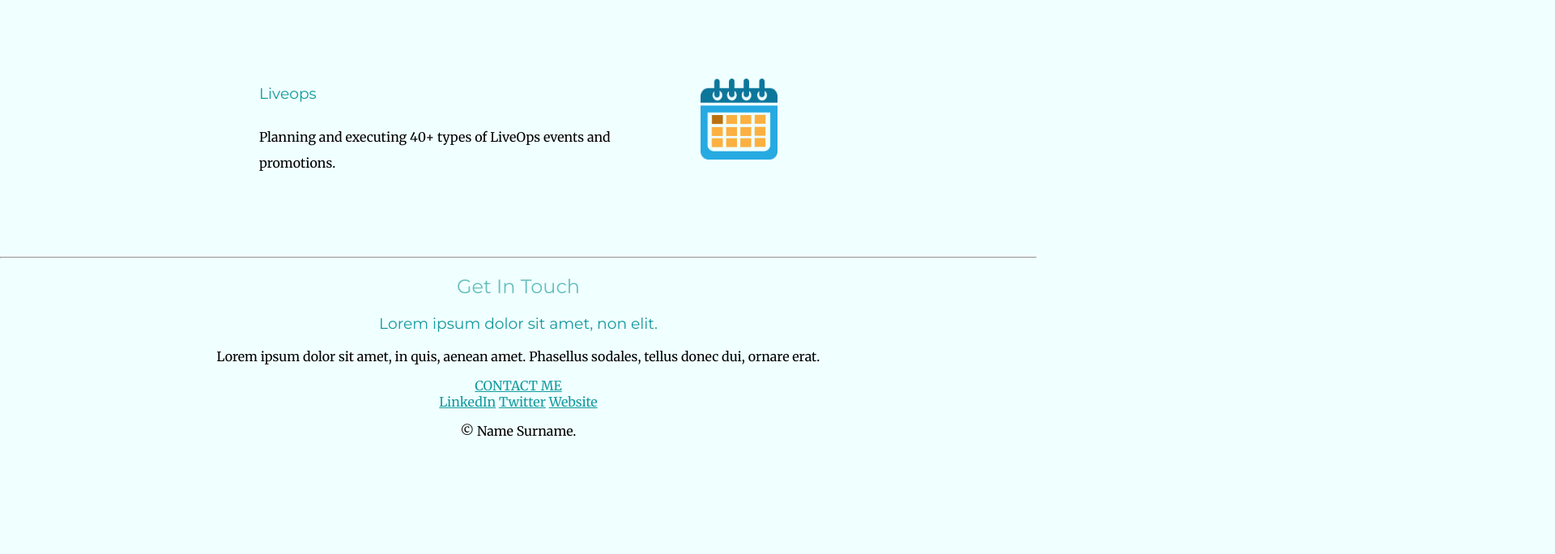
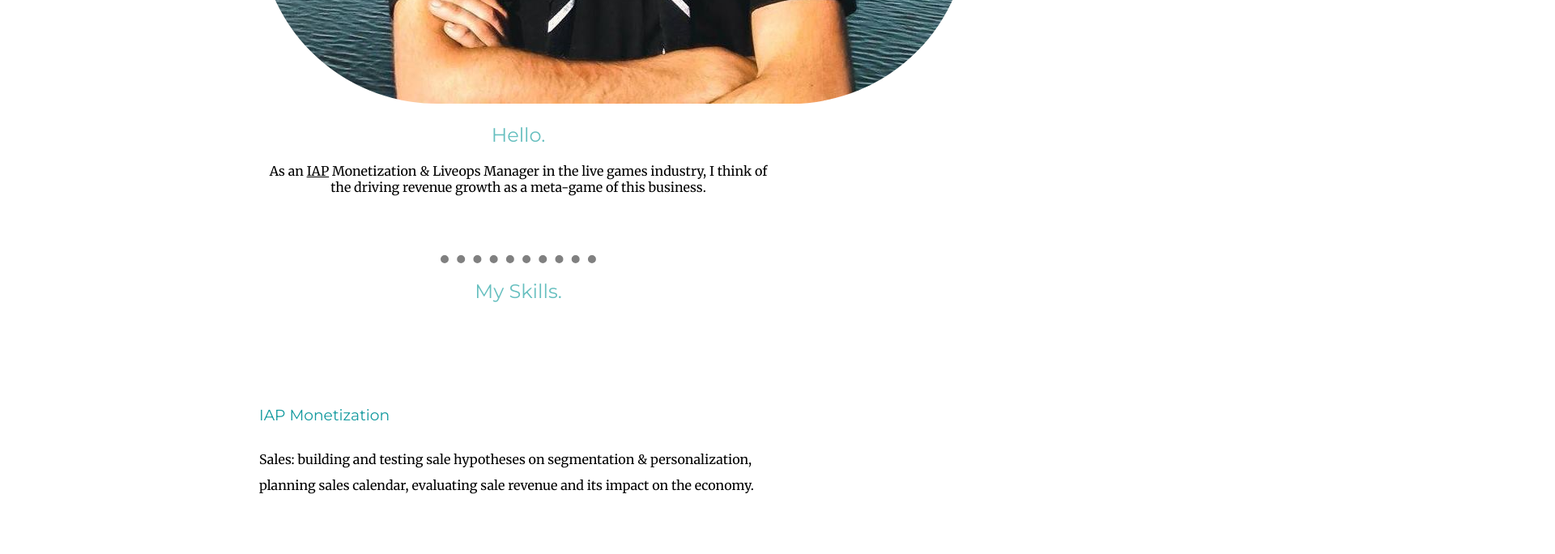
Before and after one commit to slavkoSenkiv/html-personal-website-udemy-webdev, a plain HTML site: page CSS my site/index.html in a window 1280 px wide. Shown: the part 1427-2111 px from the top of the page at 81% size, 1920 px wide, since content can reach past the window. Before the commit the page ends 1985 px from the top, so only its background shows below. Drawn offline with Linux system fonts and the light colour scheme.

Commit message:
Update styles.css

```diff
--- a/CSS my site/css/styles.css
+++ b/CSS my site/css/styles.css
@@ -2,21 +2,20 @@ body{
     padding: 0;
     margin: 0;
     text-align: center;
-    background-color:azure;
     font-family: 'Merriweather';
 }
 
 h1{
     font-family: 'Sacramento';
     font-size: 5rem;
-    margin: 100 auto 0 auto;
+    margin: 0;
 }
 
 h1, h2{
     color: #66BFBF;
 }
 
-h3, a{
+h3{
     color: #11999E;
 }
 
@@ -34,14 +33,24 @@ span{
 }
 
 .skill-row{
-    width: 50%;
-    margin: 100px auto;
     text-align: left;
     line-height: 2;
 }
 .top-container{
     position: relative;
-    padding: 100px;
+    background-color:azure;
+    padding-top: 100px;
+}
+
+.feature-container{
+    margin: 40px;
+}
+
+hr{
+    border-style: dotted none none none;
+    border-width: 10px;
+    width: 15%;
+    border-color: gray;
 }
 
 .cloud{
@@ -49,25 +58,65 @@ span{
 }
 
 .top-cloud{
-    right: 200px;
+    right: 25%;
 }
 
 .bottom-cloud{
-    left: 200px;
+    left: 25%;
 }
 
-.feature-first{
-    height: 100px;
+.monetization{
     float: left;
     margin-right: 30px;
 }
 
-.feature-second{
-    height: 100px;
+.liveops{
     float: right;
     margin-left: 30px;
 }
+
 .avatar{
-    width: 15%;
     border-radius: 25%;
 }
+
+.feature{
+    height: 150px;
+}
+
+.profile, .contact-me, .skill-row{
+    width: 50%;
+    margin: auto;
+    padding: 50px 0;
+}
+
+.btn {
+    background: #66BFBF;
+    border-radius: 28px;
+    font-family: Arial;
+    color: #ffffff;
+    font-size: 20px;
+    padding: 10px 20px 10px 20px;
+    text-decoration: none;
+}
+
+.before-button{
+    margin-bottom: 50px;
+}
+
+.btn:hover {
+background: gray;
+text-decoration: none;
+}
+
+.bottom-container{
+background-color: #66BFBF;
+padding: 50px;
+color: white;
+}
+
+a{
+    text-decoration: none;
+    padding: 0 50px;
+    color: white;
+
+}
```
